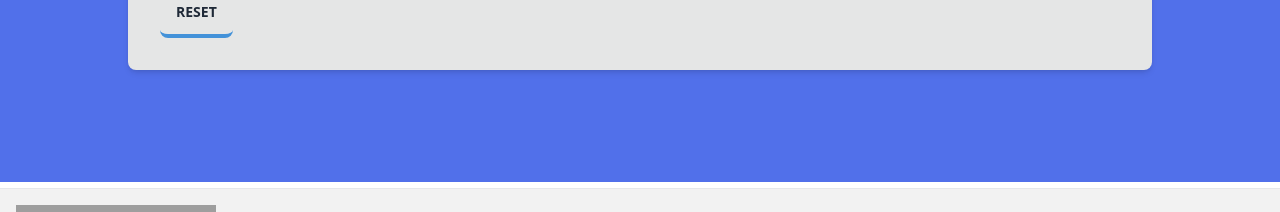
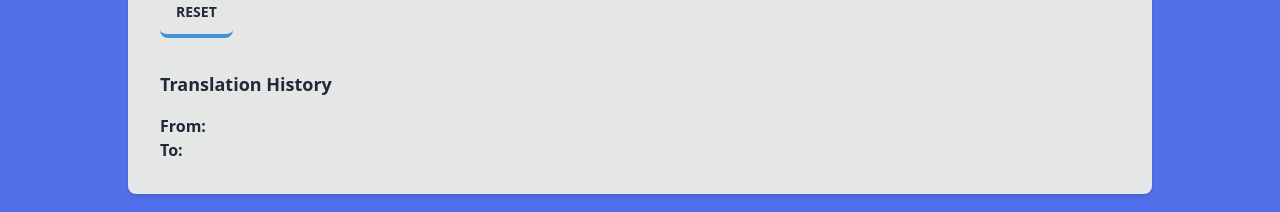
Before and after one commit to CodeCraft1234/E-Translator-Client, a React (Vite) app: page /translate in a window 1280 px wide. Shown: the part 708-920 px from the top of the page. Built offline with nearby package versions, Linux system fonts and the light colour scheme; no server answers; grey boxes are pictures that could not be loaded.

Commit message:
some info changed

```diff
--- a/src/Pages/Translate/TranslateFrom.jsx
+++ b/src/Pages/Translate/TranslateFrom.jsx
@@ -16,10 +16,12 @@ function Translator() {
   const [recognition, setRecognition] = useState(null);
   const [isRecording, setIsRecording] = useState(false);
   const [translationsCache, setTranslationsCache] = useState({});
+  const [translationHistory, setTranslationHistory] = useState([initialFromLanguage]); // Initialize as an array
 
   useEffect(() => {
     setLanguages(lang);
     initializeRecognition();
+    fetchTranslationHistory();
   }, []);
 
   useEffect(() => {
@@ -104,12 +106,45 @@ function Translator() {
           }));
 
           setToText(translatedText);
+
+          // save translation to history
+          saveTranslationToHistory({ fromText, toText, fromLanguage, toLanguage });
         } else {
           toast.error("Translation failed. Please try again.");
         }
       })
       .catch(() => {
         toast.error("An error occurred during translation.");
+      });
+  };
+
+  const fetchTranslationHistory = () => {
+    fetch('http://localhost:5000/api/history')
+      .then((res) => res.json())
+      .then((data) => {
+        // Update translation history state
+        setTranslationHistory(data);
+      })
+      .catch((error) => {
+        console.error('Error fetching translation history:', error);
+      });
+  };
+
+  const saveTranslationToHistory = (translation) => {
+    fetch('http://localhost:5000/api/history', {
+      method: 'POST',
+      headers: {
+        'Content-Type': 'application/json',
+      },
+      body: JSON.stringify(translation),
+    })
+      .then((res) => res.json())
+      .then((data) => {
+        // Update translation history state
+        setTranslationHistory((prevHistory) => [data, ...prevHistory]);
+      })
+      .catch((error) => {
+        console.error('Error saving translation to history:', error);
       });
   };
 
@@ -255,6 +290,24 @@ function Translator() {
               <div>Reset</div>
             </button>
           </div>
+
+           {/* Display translation history */}
+      <div className="mt-8">
+        <h2 className="text-lg font-bold mb-4">Translation History</h2>
+        <ul>
+          {translationHistory.map((item) => (
+            <li key={item._id}>
+              <div>
+                <strong>From:</strong> {item.fromText}
+              </div>
+              <div>
+                <strong>To:</strong> {item.toText}
+              </div>
+            </li>
+          ))}
+        </ul>
+      </div>
+
         </div>
       </div>
     </>
```
